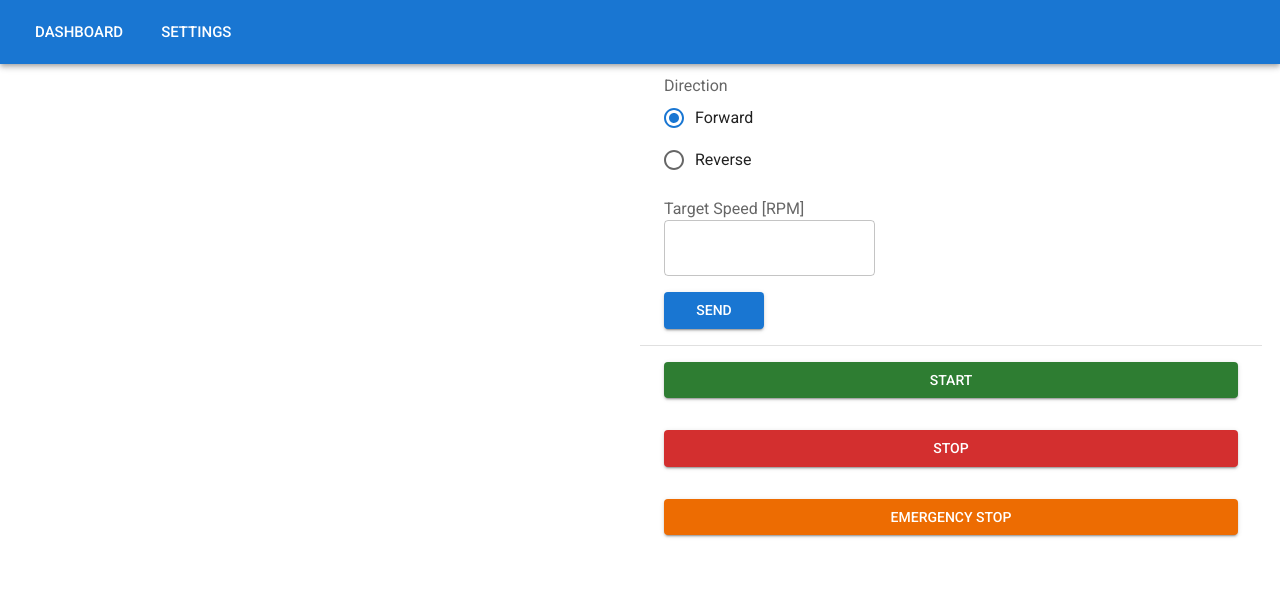
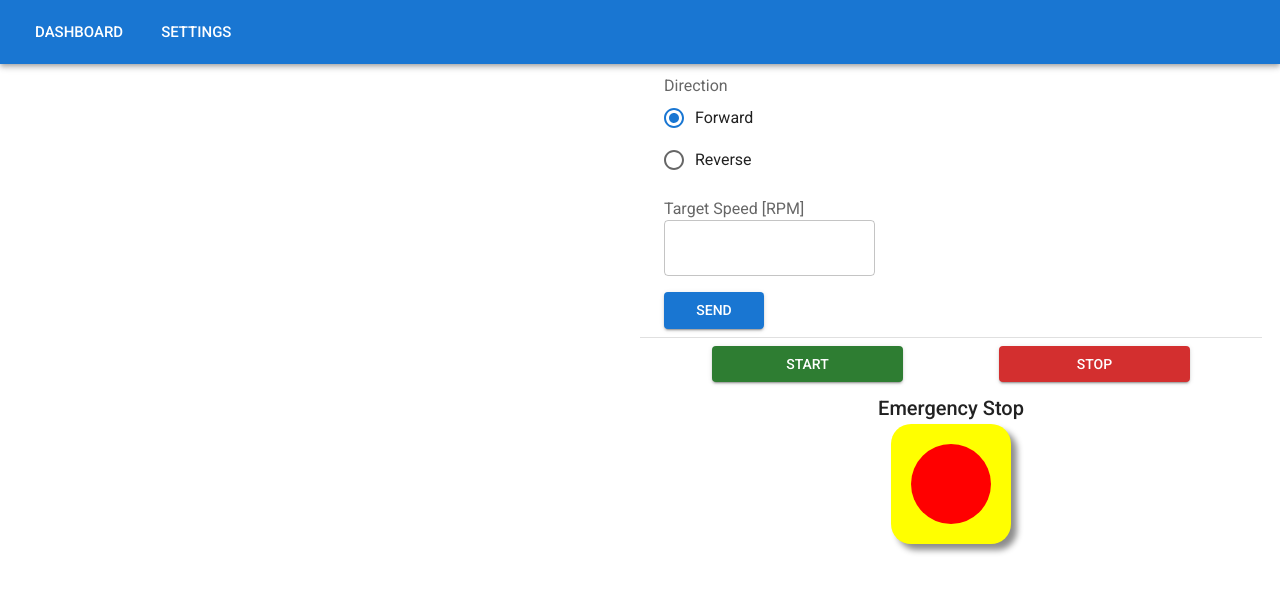
Before and after one commit to TNCT-Mechatech/spindle-speed-controller, a React (Vite) app: page / in a window 1280 px wide. Shown: the top 592 px of the page. Built offline with nearby package versions, Linux system fonts and the light colour scheme.

Commit message:
feat: create Emergency Stop Button

```diff
--- a/src/Dashboard.tsx
+++ b/src/Dashboard.tsx
@@ -9,7 +9,7 @@ export default function Dashboard() {
                 <Grid item width={"50%"}>
                 </Grid>
                 <Grid item width={"50%"}>
-                    <Stack spacing={2}>
+                    <Stack spacing={1}>
                         <TargetSetting/>
                         <Divider/>
                         <Operation/>
--- /dev/null
+++ b/src/EmergencyStop.tsx
@@ -0,0 +1,46 @@
+import {invoke} from "@tauri-apps/api/tauri";
+import {Typography} from "@mui/material";
+
+export default function EmergencyStop() {
+
+    const onEmergencyStopHandle = () => {
+        invoke("emergency_stop").then((res) => {
+            console.log(res)
+        })
+    }
+
+    return (
+        <div
+            style={{
+                display: "flex",
+                flexDirection: "column",
+                justifyContent: "center",
+                alignItems: "center",
+                margin: "10px",
+            }}>
+            <Typography variant={"h6"}>
+                Emergency Stop
+            </Typography>
+            <div
+                style={{
+                    display: "flex",
+                    padding: "20px",
+                    backgroundColor: "yellow",
+                    borderRadius: "20px",
+                    WebkitBoxShadow: "6px 6px 6px 0px rgba(0, 0, 0, 0.45)",
+                }}
+            >
+                <div
+                    onClick={onEmergencyStopHandle}
+                    style={{
+                        backgroundColor: "red",
+                        borderRadius: "50%",
+                        padding: "40px"
+                    }}
+                ></div>
+            </div>
+
+        </div>
+
+    )
+}
--- a/src/Operation.tsx
+++ b/src/Operation.tsx
@@ -1,5 +1,6 @@
-import {Button, Container, Stack} from "@mui/material";
+import {Button, Container, Grid, Stack} from "@mui/material";
 import {invoke} from "@tauri-apps/api/tauri";
+import EmergencyStop from "./EmergencyStop.tsx";
 
 export default function Operation() {
 
@@ -15,38 +16,38 @@ export default function Operation() {
         })
     }
 
-    const onEmergencyStopHandle = () => {
-        invoke("emergency_stop").then((res) => {
-            console.log(res)
-        })
-    }
-
     return (
         <Container>
-            <Stack spacing={4}>
+            <Stack spacing={1}>
+                <Grid
+                    container
+                    direction={"row"}
+                    justifyContent={"space-around"}
+                    alignItems={"center"}
+                >
+                    <Grid item xs={4}>
                         <Button
                             variant={"contained"}
                             color={"success"}
                             onClick={onStartHandle}
+                            fullWidth
                         >
                             Start
                         </Button>
-
+                    </Grid>
+                    <Grid item xs={4}>
                         <Button
                             variant={"contained"}
                             color={"error"}
                             onClick={onStopHandle}
+                            fullWidth
                         >
                             Stop
                         </Button>
+                    </Grid>
+                </Grid>
 
-                <Button
-                    variant={"contained"}
-                    color={"warning"}
-                    onClick={onEmergencyStopHandle}
-                >
-                    Emergency Stop
-                </Button>
+                <EmergencyStop/>
             </Stack>
         </Container>
     )
```
Lines whose indentation alone changed are shown as unchanged.
